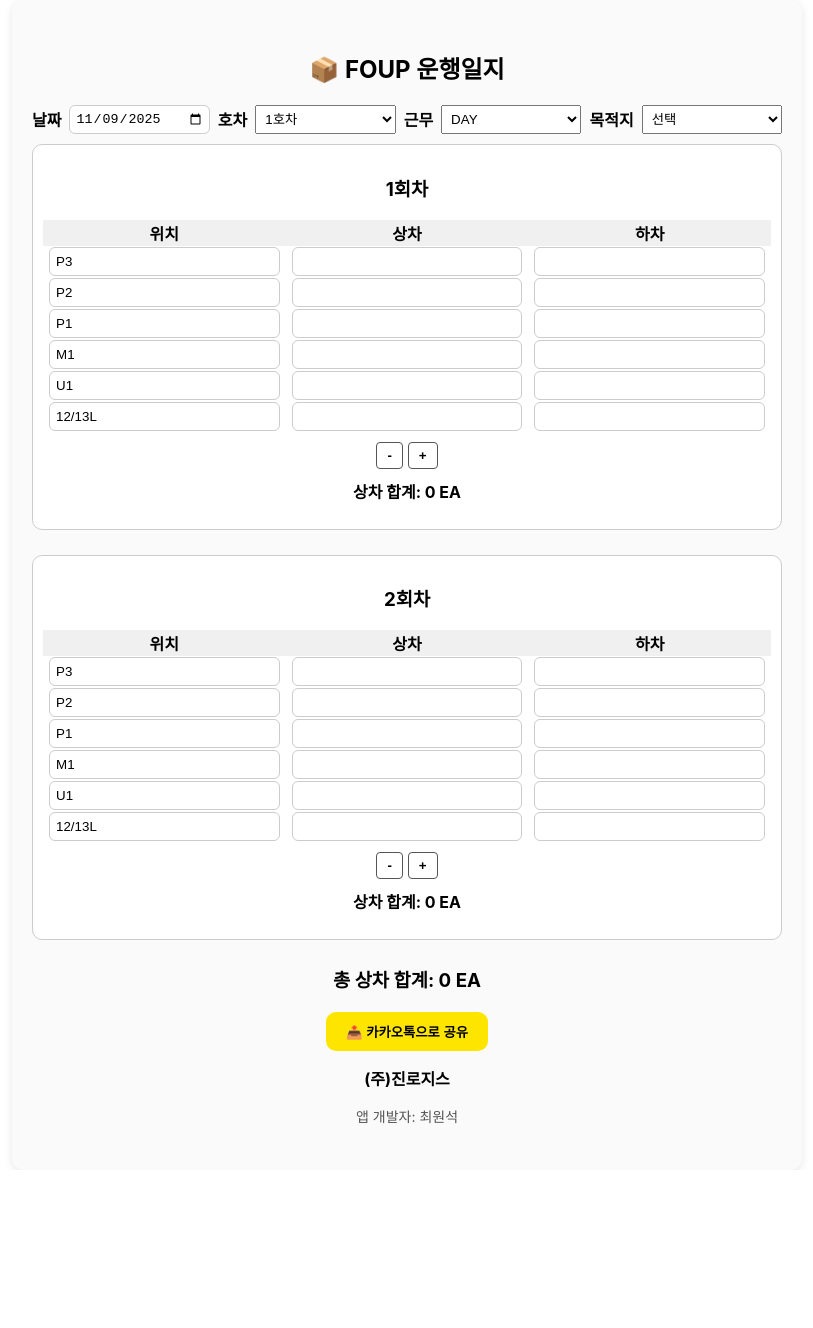
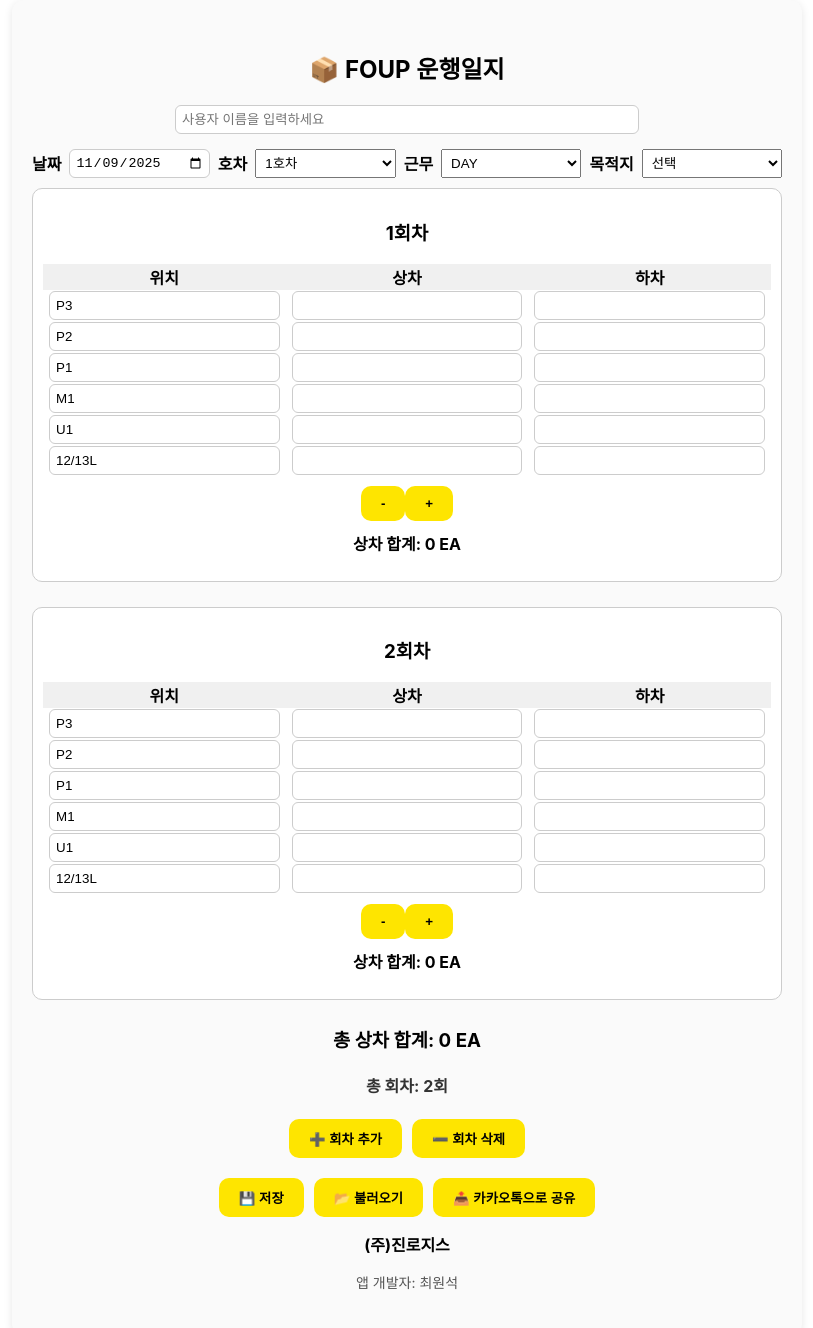
Before and after one commit to a95558300-wq/foup-report, a React (Create React App) app: page / in a window 1280 px wide. Shown: the top 1328 px of the page, without its empty margins (233-1046 px from the left). Before the commit the page ends 1170 px from the top, so only its background shows below. Built offline with nearby package versions, Linux system fonts and the light colour scheme.

Commit message:
카카오톡 공유 기능 및 UI 개선

```diff
--- a/src/App.js
+++ b/src/App.js
@@ -16,13 +16,18 @@
     }
   }, []);
 
-  // ✅ FOUP 운행일지 기본 상태
+  // ✅ 사용자 이름
+  const [username, setUsername] = useState("");
+
+  // ✅ 기본 상태
   const today = new Date().toISOString().split("T")[0];
   const [date, setDate] = useState(today);
   const [busNumber, setBusNumber] = useState("1호차");
   const [shift, setShift] = useState("DAY");
   const [destination, setDestination] = useState("");
-  const [trips, setTrips] = useState([
+
+  // ✅ 회차별 초기 데이터
+  const defaultTrips = [
     {
       id: 1,
       rows: [
@@ -45,7 +50,9 @@
         { place: "12/13L", load: "", unload: "" },
       ],
     },
-  ]);
+  ];
+
+  const [trips, setTrips] = useState(defaultTrips);
 
   // ✅ 입력 변경
   const handleInputChange = (tripId, index, field, value) => {
@@ -81,14 +88,60 @@
     );
   };
 
+  // ✅ 회차 전체 추가 / 삭제
+  const handleAddTrip = () => {
+    const newId = trips.length > 0 ? trips[trips.length - 1].id + 1 : 1;
+    const newTrip = {
+      id: newId,
+      rows: [
+        { place: "P3", load: "", unload: "" },
+        { place: "P2", load: "", unload: "" },
+        { place: "P1", load: "", unload: "" },
+        { place: "M1", load: "", unload: "" },
+        { place: "U1", load: "", unload: "" },
+        { place: "12/13L", load: "", unload: "" },
+      ],
+    };
+    setTrips((prev) => [...prev, newTrip]);
+  };
+
+  const handleRemoveTrip = () => {
+    if (trips.length > 1) {
+      setTrips((prev) => prev.slice(0, -1));
+    }
+  };
+
   // ✅ 합계 계산
   const calculateLoadSum = (trip) =>
     trip.rows.reduce((sum, row) => sum + (parseInt(row.load || 0, 10) || 0), 0);
-
   const totalLoadSum = trips.reduce(
     (sum, trip) => sum + calculateLoadSum(trip),
     0
   );
+
+  // ✅ 사용자별 저장
+  const handleSave = () => {
+    if (!username.trim()) {
+      alert("⚠️ 사용자 이름을 입력해주세요.");
+      return;
+    }
+    localStorage.setItem(`foup_trips_${username}`, JSON.stringify(trips));
+    alert(`✅ ${username}님의 데이터가 저장되었습니다.`);
+  };
+
+  const handleLoad = () => {
+    if (!username.trim()) {
+      alert("⚠️ 사용자 이름을 입력해주세요.");
+      return;
+    }
+    const saved = localStorage.getItem(`foup_trips_${username}`);
+    if (saved) {
+      setTrips(JSON.parse(saved));
+      alert(`📂 ${username}님의 데이터를 불러왔습니다.`);
+    } else {
+      alert("⚠️ 저장된 데이터가 없습니다.");
+    }
+  };
 
   // ✅ 카카오톡 공유
   const handleKakaoShare = () => {
@@ -106,18 +159,19 @@
 ${trips
   .map(
     (trip) => `
-${trip.id}회차     [상차  |  하차]
+${trip.id}회차     [상차    ,    하차]
 ${trip.rows
   .map(
     (r) =>
-      `${r.place.padEnd(8, " ")} | ${(r.load || " ").toString().padEnd(4, " ")} | ${(r.unload || " ").toString().padEnd(4, " ")}`
+      `${r.place.padEnd(8, " ")} : ${(r.load || " ").toString().padEnd(4, " ")} , ${(r.unload || " ").toString().padEnd(4, " ")}`
   )
   .join("\n")}
 상차 합계: ${calculateLoadSum(trip)} EA
 `
   )
   .join("\n")}
-총 상차 합계: ${totalLoadSum} EA`;
+총 상차 합계: ${totalLoadSum} EA
+총 회차: ${trips.length}회`;
 
     window.Kakao.Share.sendDefault({
       objectType: "text",
@@ -129,19 +183,34 @@
     });
   };
 
-  // ✅ UI
   return (
     <div
       style={{
         maxWidth: "750px",
         margin: "0 auto",
-        padding: "30px 20px", // 🔹 공백(패딩) 추가
+        padding: "30px 20px",
         backgroundColor: "#fafafa",
         borderRadius: "12px",
         boxShadow: "0 2px 8px rgba(0,0,0,0.1)",
       }}
     >
       <h2 style={{ textAlign: "center", fontWeight: "bold" }}>📦 FOUP 운행일지</h2>
+
+      {/* ✅ 사용자 이름 입력 */}
+      <div style={{ textAlign: "center", marginBottom: "15px" }}>
+        <input
+          type="text"
+          placeholder="사용자 이름을 입력하세요"
+          value={username}
+          onChange={(e) => setUsername(e.target.value)}
+          style={{
+            padding: "6px",
+            borderRadius: "6px",
+            border: "1px solid #ccc",
+            width: "60%",
+          }}
+        />
+      </div>
 
       {/* 상단 입력 */}
       <div
@@ -266,31 +335,8 @@
           </table>
 
           <div style={{ textAlign: "center", marginTop: "10px" }}>
-            <button
-              onClick={() => handleRemoveRow(trip.id)}
-              style={{
-                border: "1px solid #555",
-                background: "white",
-                padding: "5px 10px",
-                marginRight: "5px",
-                cursor: "pointer",
-                borderRadius: "4px",
-              }}
-            >
-              -
-            </button>
-            <button
-              onClick={() => handleAddRow(trip.id)}
-              style={{
-                border: "1px solid #555",
-                background: "white",
-                padding: "5px 10px",
-                cursor: "pointer",
-                borderRadius: "4px",
-              }}
-            >
-              +
-            </button>
+            <button onClick={() => handleRemoveRow(trip.id)}> - </button>
+            <button onClick={() => handleAddRow(trip.id)}> + </button>
           </div>
 
           <p
@@ -305,11 +351,28 @@
         </div>
       ))}
 
+      {/* ✅ 총합 및 회차수 */}
       <h3 style={{ textAlign: "center", marginTop: "20px" }}>
         총 상차 합계: {totalLoadSum} EA
       </h3>
+      <h4 style={{ textAlign: "center", color: "#333" }}>
+        총 회차: {trips.length}회
+      </h4>
 
+      {/* ✅ 회차 전체 제어 */}
+      <div style={{ textAlign: "center", marginTop: "10px" }}>
+        <button onClick={handleAddTrip}>➕ 회차 추가</button>
+        <button onClick={handleRemoveTrip} style={{ marginLeft: "10px" }}>
+          ➖ 회차 삭제
+        </button>
+      </div>
+
+      {/* ✅ 저장 / 불러오기 / 공유 */}
       <div style={{ textAlign: "center", marginTop: "20px" }}>
+        <button onClick={handleSave}>💾 저장</button>
+        <button onClick={handleLoad} style={{ marginLeft: "10px" }}>
+          📂 불러오기
+        </button>
         <button
           onClick={handleKakaoShare}
           style={{
@@ -317,6 +380,7 @@
             border: "none",
             borderRadius: "10px",
             padding: "10px 20px",
+            marginLeft: "10px",
             cursor: "pointer",
             fontWeight: "bold",
           }}
@@ -324,7 +388,6 @@
           📤 카카오톡으로 공유
         </button>
 
-        {/* ✅ 회사명 및 개발자명 추가 */}
         <p style={{ marginTop: "15px", fontWeight: "bold" }}>(주)진로지스</p>
         <p style={{ marginTop: "3px", fontSize: "14px", color: "#555" }}>
           앱 개발자: 최원석
```
